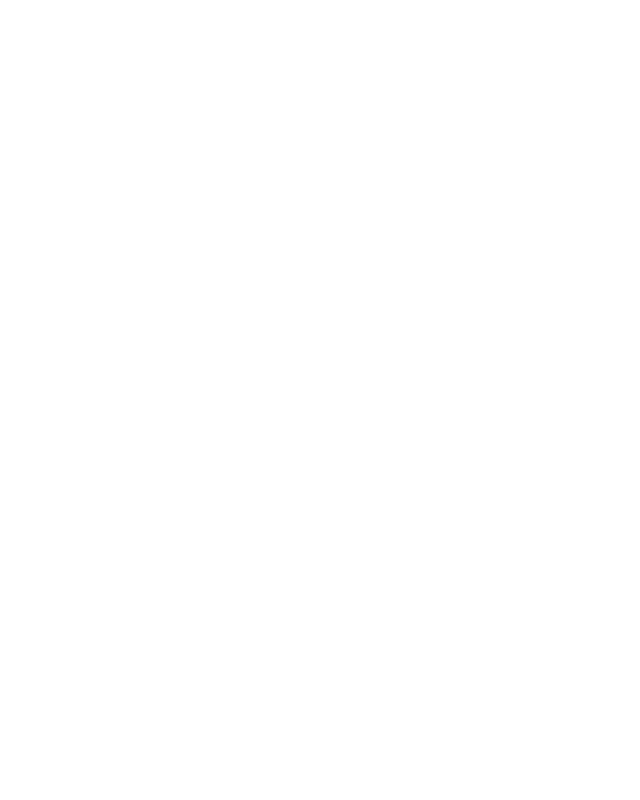
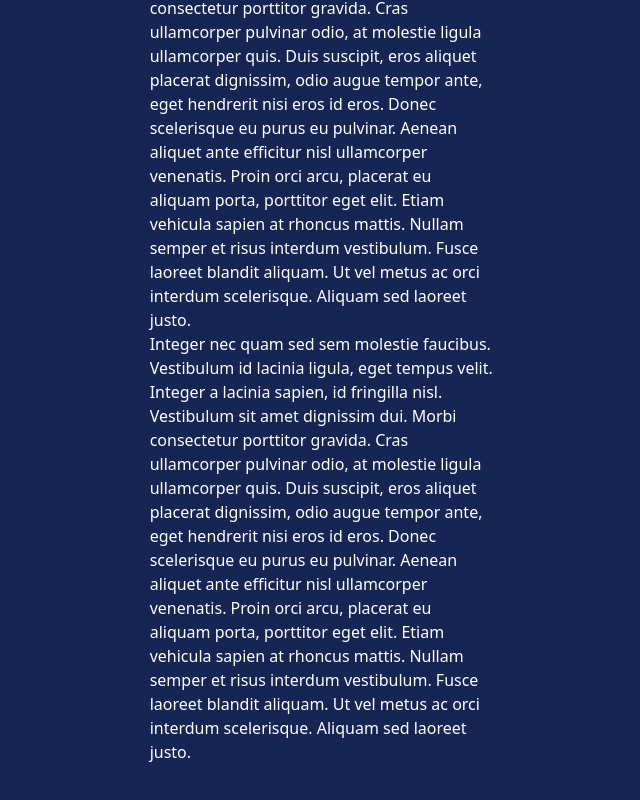
Before and after one commit to Bemajster/bemajster-website, a Next.js app: page /about in a window 1280 px wide. Shown: the part 1020-1820 px from the top of the page, without its empty margins (317-957 px from the left). Before the commit the page ends 800 px from the top, so only its background shows below. Built offline with nearby package versions, Linux system fonts and the light colour scheme.

Commit message:
fixed Navbar element

```diff
--- a/pages/_app.tsx
+++ b/pages/_app.tsx
@@ -5,9 +5,13 @@ import { AnimatePresence } from "framer-motion"
 
 export default function App({ Component, pageProps, router }: AppProps) {
   return (
-    <div className="bg-blue-950 text-white">
-      <main className="w-screen h-screen grid grid-flow-col-dense grid-cols-3 overflow-hidden">
-        <Navbar />
+    <div className="bg-blue-950 text-white overflow-x-hidden">
+      <main className="w-screen min-h-screen grid grid-flow-col-dense grid-cols-3">
+        <div className="">
+          <div className="fixed left-0 top-[50%] -translate-y-1/2">
+            <Navbar />
+          </div>
+        </div>
         <AnimatePresence initial={false}>
           <Component key={router.pathname} {...pageProps} />
         </AnimatePresence>
--- a/pages/about.tsx
+++ b/pages/about.tsx
@@ -1,10 +1,13 @@
-import Navbar from "@/components/Navbar"
 import { BN } from "@/global/fonts"
 import { motion as m } from "framer-motion"
+import Head from "next/head"
 
 export default function About() {
   return (
     <div>
+      <Head>
+        <title>Bemajster - About me</title>
+      </Head>
       <m.div
         initial={{ opacity: 0 }}
         animate={{ opacity: 1 }}
@@ -54,6 +57,20 @@ export default function About() {
             Ut vel metus ac orci interdum scelerisque. Aliquam sed laoreet
             justo.
           </p>
+          <p>
+            Integer nec quam sed sem molestie faucibus. Vestibulum id lacinia
+            ligula, eget tempus velit. Integer a lacinia sapien, id fringilla
+            nisl. Vestibulum sit amet dignissim dui. Morbi consectetur porttitor
+            gravida. Cras ullamcorper pulvinar odio, at molestie ligula
+            ullamcorper quis. Duis suscipit, eros aliquet placerat dignissim,
+            odio augue tempor ante, eget hendrerit nisi eros id eros. Donec
+            scelerisque eu purus eu pulvinar. Aenean aliquet ante efficitur nisl
+            ullamcorper venenatis. Proin orci arcu, placerat eu aliquam porta,
+            porttitor eget elit. Etiam vehicula sapien at rhoncus mattis. Nullam
+            semper et risus interdum vestibulum. Fusce laoreet blandit aliquam.
+            Ut vel metus ac orci interdum scelerisque. Aliquam sed laoreet
+            justo.
+          </p>
         </div>
       </m.div>
     </div>
--- a/pages/index.tsx
+++ b/pages/index.tsx
@@ -1,13 +1,12 @@
 import { BN } from "@/global/fonts"
 import Head from "next/head"
-import Navbar from "@/components/Navbar"
 import { motion as m } from "framer-motion"
 
 export default function Home() {
   return (
     <>
       <Head>
-        <title>Bemajster.</title>
+        <title>Bemajster</title>
       </Head>
       <m.div
         initial={{ opacity: 0 }}
```
